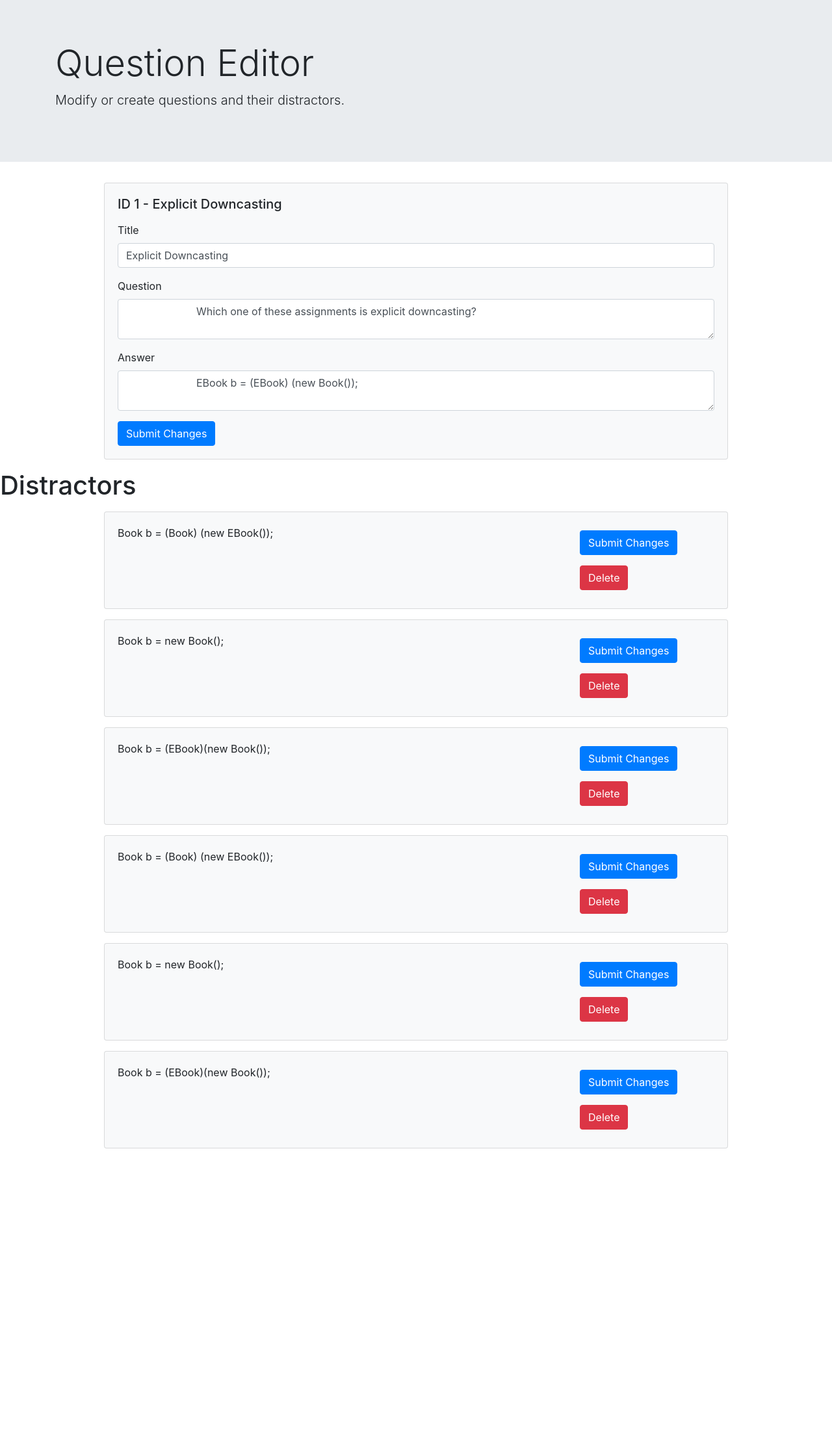
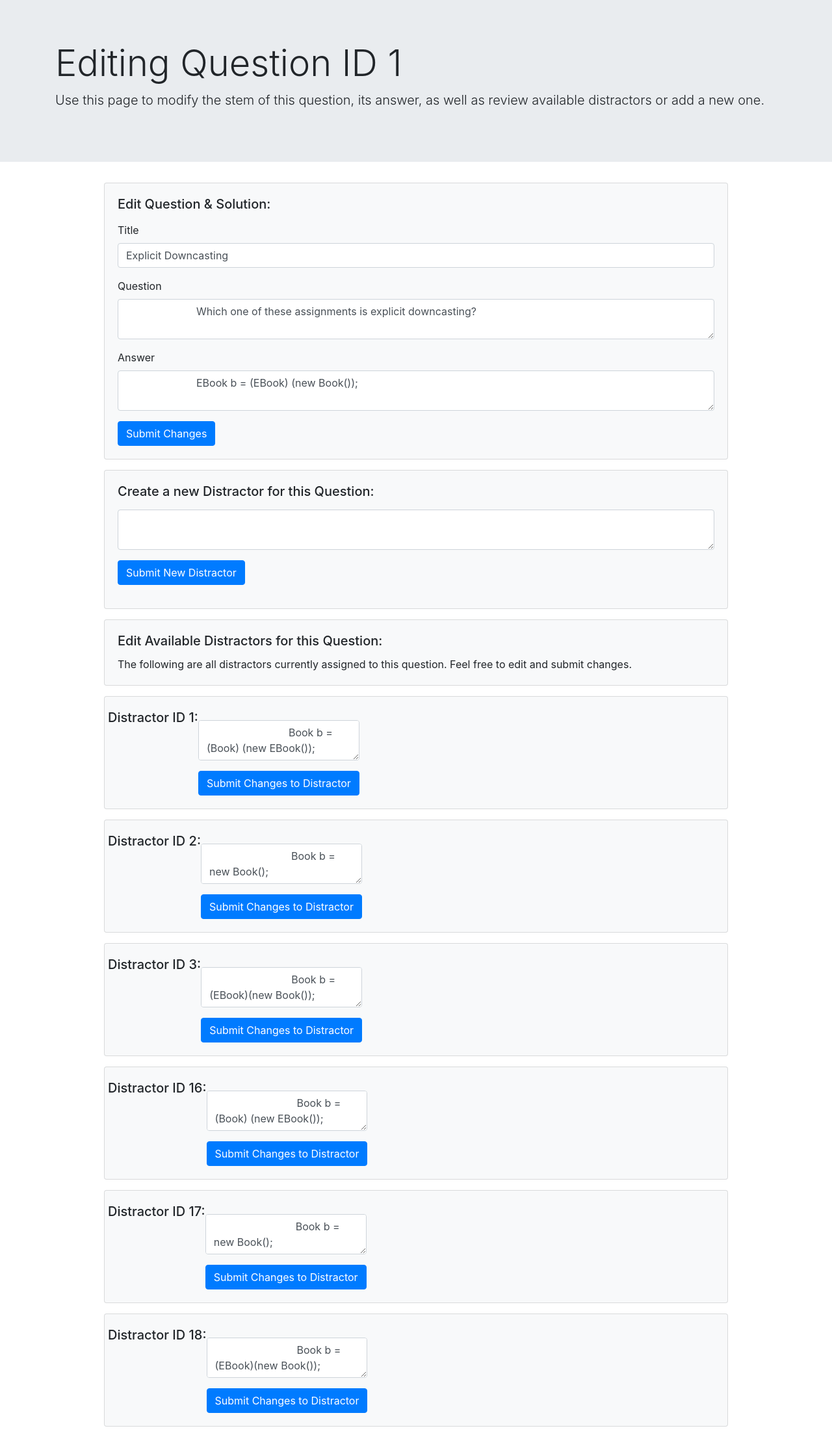
Before and after one commit to cereal-lab/EvoPIE, a Flask app: page /question-editor/1 in a window 1280 px wide. Shown: the whole page at 65% size. Before the commit the page ends 1767 px from the top, so only its background shows below. Run offline with Flask 2, Linux system fonts and the light colour scheme; a user stored in the database is signed in; data comes from the database, SQL or seed files in the repository; parts of the project's set-up code (start-up, migrations or seed data) failed here and were passed over; some libraries are stand-ins or nearby versions.

Commit message:
Enabling editting of distractors from question-editor route.

```diff
--- a/evopie/routes_mcq.py
+++ b/evopie/routes_mcq.py
@@ -244,6 +244,11 @@ def post_new_distractor_for_question(question_id):
         #FIXME do we want to continue handling both formats?
         answer = request.form['answer']
 
+    #TODO detect if did was passed too; if so, then it's an update
+    if 'did' in request.form:
+        return put_distractor(request.form['did'])
+
+
     # validate that all required information was sent
     if answer is None:
         abort(400, "Unable to create new distractor due to missing data") # bad request
@@ -279,7 +284,7 @@ def get_distractor(distractor_id):
 
 
 
-@mcq.route('/distractors/<int:distractor_id>', methods=['PUT'])
+@mcq.route('/distractors/<int:distractor_id>', methods=['PUT','POST'])
 @login_required
 def put_distractor(distractor_id):
     if not current_user.is_instructor():
@@ -292,14 +297,15 @@ def put_distractor(distractor_id):
             question = models.Question.query.get(qq.question_id)
             for d in question.distractors:
                 if d.id == distractor_id and quiz.status != "HIDDEN":
-                    response = ({ "message" : "Quiz not accessible at this time" }, 403, {"Content-Type": "application/json"})
+                    response = ({ "message" : "Quiz not accessible at this time, unable to update distractors." }, 403, {"Content-Type": "application/json"})
                     return make_response(response)
 
     if not request.json:
         #TODO NOW accept form data if it's been sent from the POST handler with an ID
-        abort(406, "JSON format required for request") # not acceptable
-
-    answer = request.json['answer']
+        answer = request.form['answer']
+        #abort(406, "JSON format required for request") # not acceptable
+    else:
+        answer = request.json['answer']
 
     # validate that all required information was sent
     if answer is None:
--- a/evopie/templates/question-editor.html
+++ b/evopie/templates/question-editor.html
@@ -8,9 +8,11 @@
 {% block content %}
 <div class="jumbotron jumbotron-fluid">
     <div class="container">
-        <h1 class="display-4">Question Editor</h1>
+        <h1 class="display-4">Editing Question ID {{ question.id }}</h1>
             <p class="lead">
-                Modify or create questions and their distractors.
+                Use this page to modify the stem of this question,
+                its answer, as well as review available distractors or
+                add a new one.
             </p>
         {% with messages = get_flashed_messages() %}
         {% if messages %}
@@ -25,11 +27,10 @@
     <div class="card bg-light m-3 mx-auto" style="width: 75%">
         <div class="card-body" bg-light>
 
-            <h5 class="card-title">ID {{ question.id }} - {{ question.title }}</h5>
+            <h5 class="card-title">Edit Question &amp; Solution:</h5>
 
             <p class="card-text">
             </p>
-            <!-- BUG the method below should really be PUT -->
             <form id="questionForm" method="post" action='/questions'>
                 <div class="form-group">
                     <label for="title">Title</label>
@@ -53,11 +54,46 @@
         </div>
     </div>
 
-    <h1>Distractors</h1>
+    <div class="card bg-light m-3 mx-auto" style="width: 75%">
+        <div class="card-body" bg-light>
+            <h5 class="card-title">Create a new Distractor for this Question:</h5>
+            <div  id = "newdistractor"><p class="card-text">
+                <form id="distractorForm" method="post" action='/questions/{{ question.id }}/distractors'>
+                    <div class="form-group">
+                        <input type="hidden" name="qid" id="qid" value="{{ question.id }}" class="form-control" required>
+                    </div>
+                    <div class="form-group">
+                        <textarea class="summernote form-control" name="answer" id="answer" required></textarea>
+                    </div>
+                    <input type="submit" value="Submit New Distractor" class="btn btn-primary">
+                </form>
+            </p></div>
+        </div>
+    </div>
+
+    <div class="card bg-light m-3 mx-auto" style="width: 75%">
+        <div class="card-body" bg-light>
+            <h5 class="card-title">Edit Available Distractors for this Question:</h5>
+            <div  id = "newdistractor">
+                <p class="card-text">
+                    The following are all distractors currently assigned to this question.
+                    Feel free to edit and submit changes.
+                </p>
+            </div>
+        </div>
+    </div>
+
+
 
     {% for single_distractor in all_distractors %}
         <div class="card bg-light m-3 mx-auto" style="width: 75%">
             <div class="card-body row" bg-light>
+
+                <h5 class="card-title">Distractor ID {{ single_distractor.id }}:</h5>
+
+                <p class="card-text">
+                </p>
+                <!--
                     <div class="col-9">
                         {{ single_distractor.answer | safe }}
                     </div>
@@ -65,6 +101,19 @@
                         <a class="btn btn-primary my-2" href="">Submit Changes</a>
                         <a class="btn btn-danger my-2" href="">Delete</a>
                     </div>
+                -->
+
+                <form method="post" action='/distractors/{{ single_distractor.id }}'>
+                    <div class="form-group">
+                        <input type="hidden" name="did" id="did" value="{{ single_distractor.id }}" class="form-control" required>
+                    </div>
+                    <div class="form-group">
+                        <textarea class="summernote form-control" name="answer" id="answer" required>
+                            {{ single_distractor.answer | safe }}
+                        </textarea>
+                    </div>
+                    <input type="submit" value="Submit Changes to Distractor" class="btn btn-primary">
+                </form>
             </div>
         </div>
     {% endfor %}
```
Lines whose indentation alone changed are shown as unchanged.
